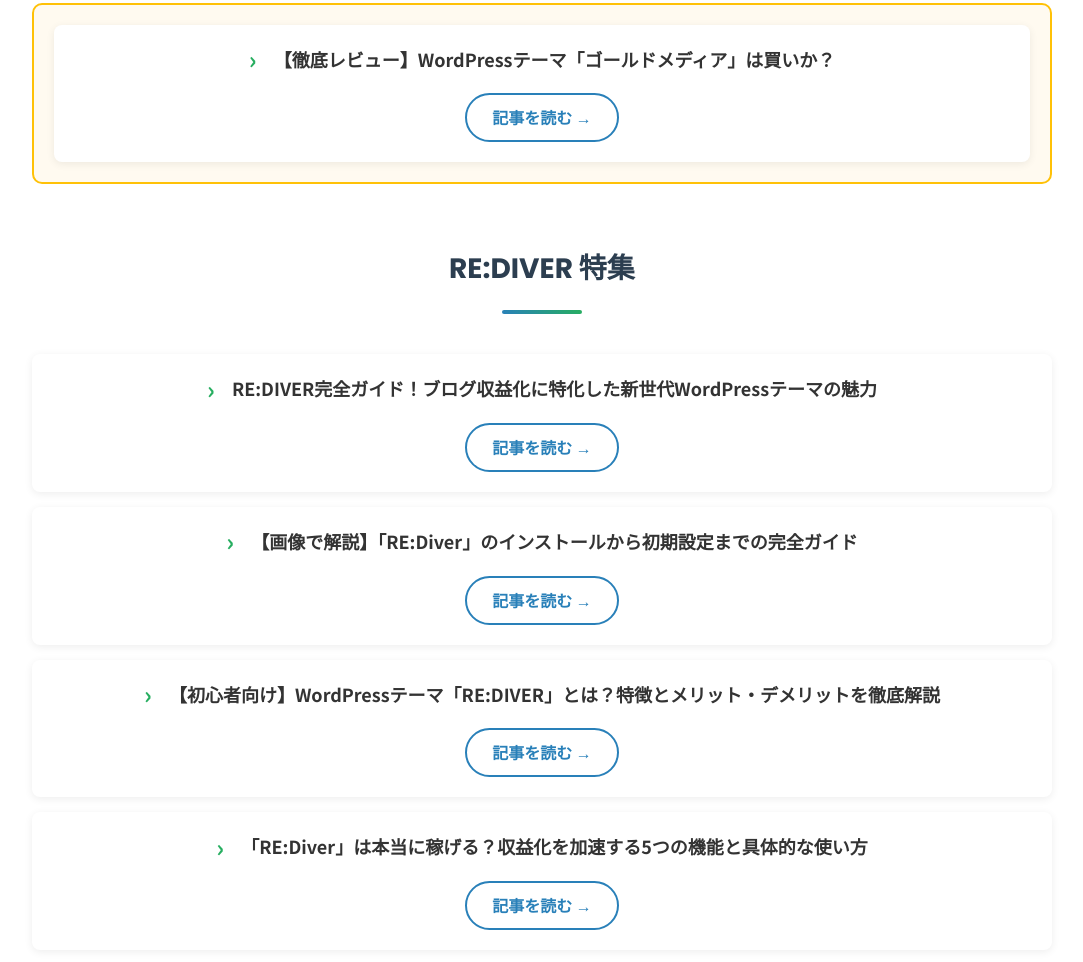
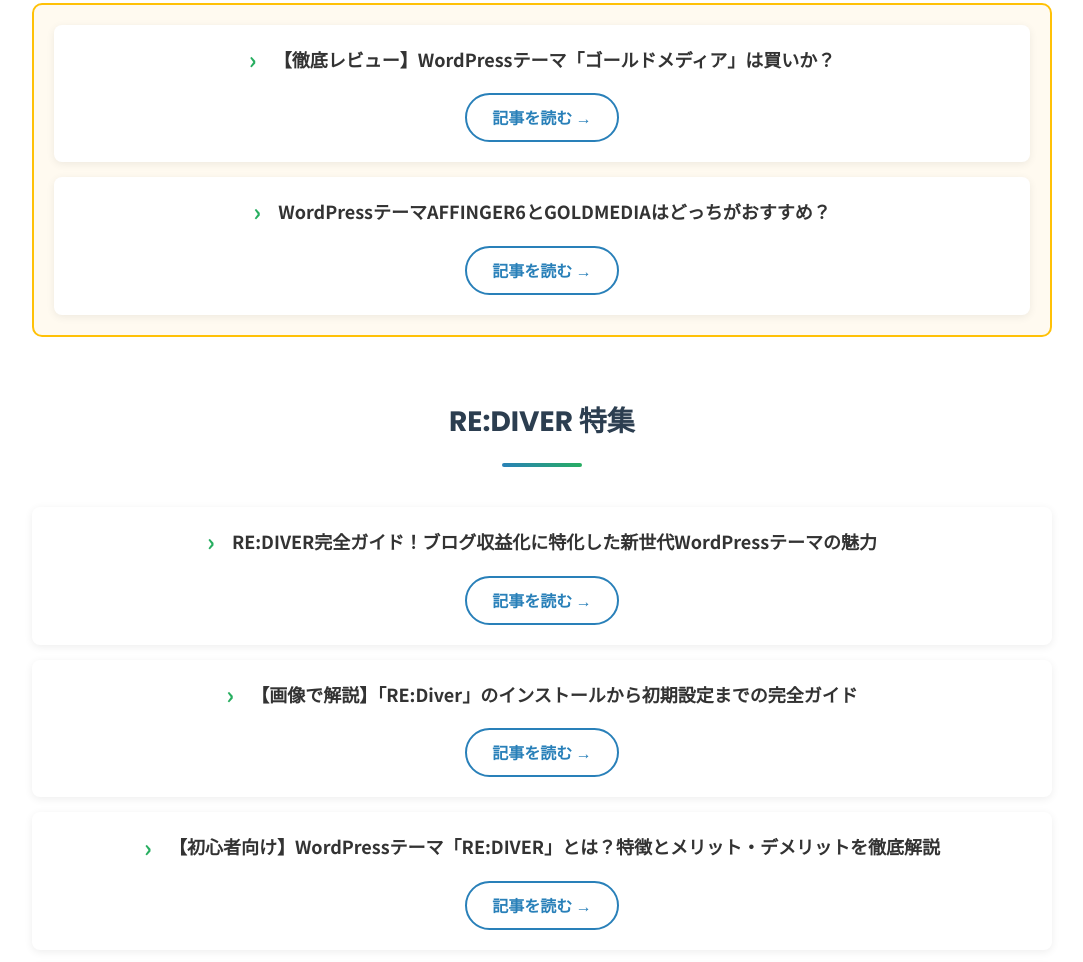
Before and after one commit to saekitatsu/LP_theme, a plain HTML site: page index.html in a window 1280 px wide. Shown: the part 1060-2022 px from the top of the page, without its empty margins (98-1181 px from the left). Drawn offline with Linux system fonts and the light colour scheme.

Commit message:
GOLDMEDIAの項目に記事を追記

```diff
--- a/index.html
+++ b/index.html
@@ -390,6 +390,12 @@
                         <a href="https://memoriesto-go.com/archives/goldmedia.html" target="_blank" class="card-button">記事を読む →</a>
                     </div>
                 </div>
+                <div class="card">
+                    <div class="card-content">
+                        <h4 class="card-title">WordPressテーマAFFINGER6とGOLDMEDIAはどっちがおすすめ？</h4>
+                        <a href="https://memoriesto-go.com/archives/goldmedia-affinger6.html" target="_blank" class="card-button">記事を読む →</a>
+                    </div>
+                </div>
             </div>
 
             <h3 class="section-title" style="font-size: 28px; margin-top: 60px; margin-bottom: 40px;">RE:DIVER 特集</h3>
```
